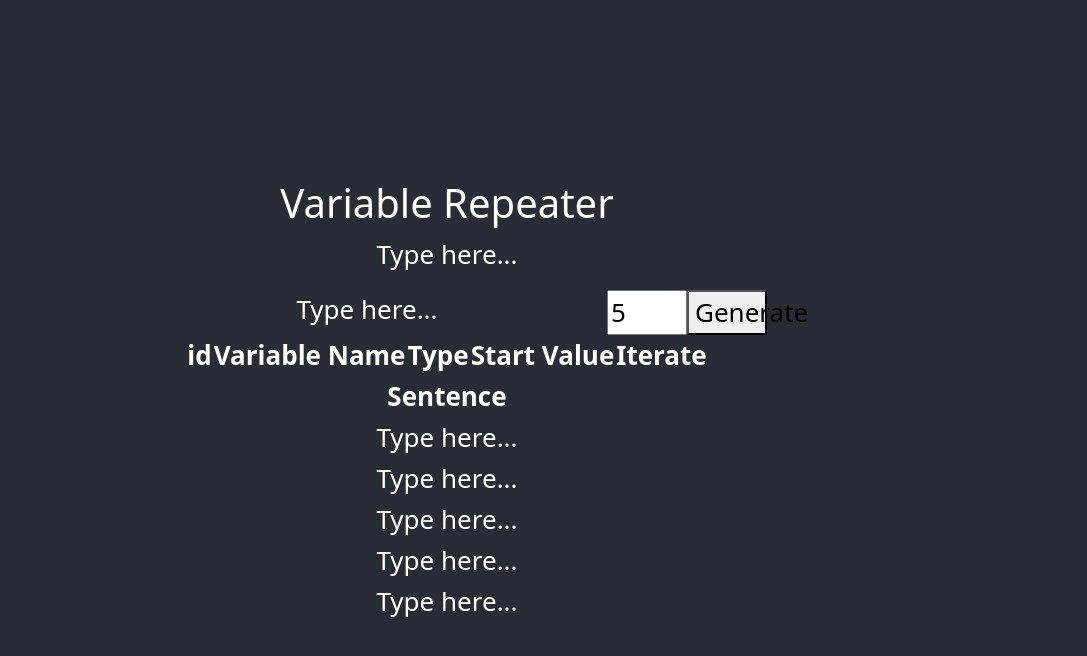
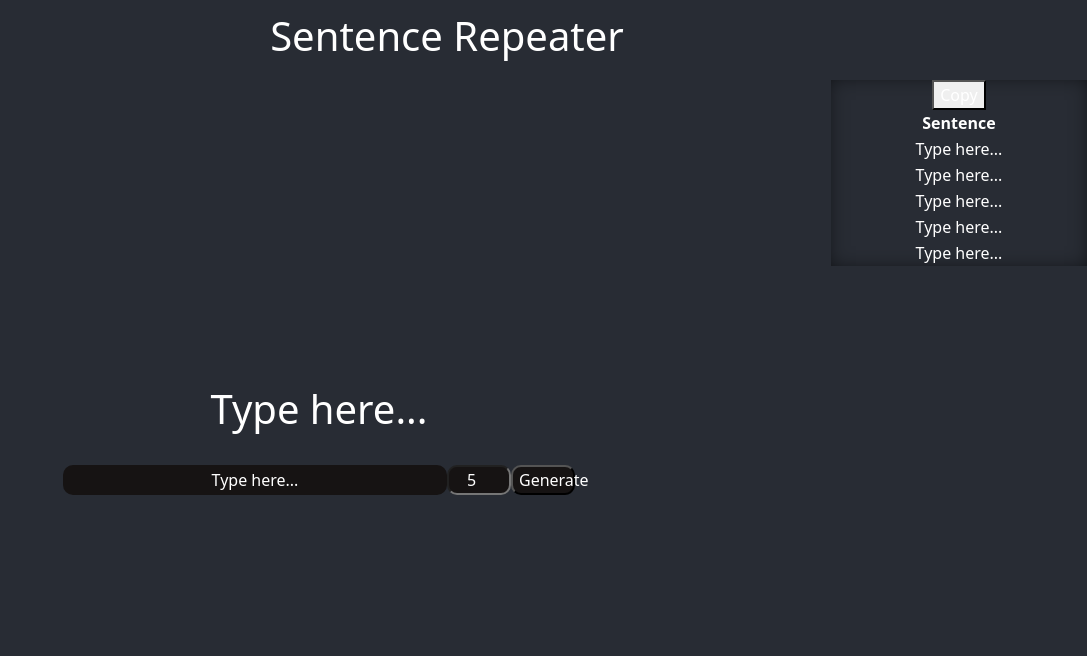
Before and after one commit to akael888/sentence-repeater, a React (Create React App) app in the folder my-app/: page / in a window 1280 px wide. Both pictures are taken after typing "5" into the empty fields and a click on the button "Generate". Shown: the top 656 px of the page, without its empty margins (193-1280 px from the left). Built offline with nearby package versions, Linux system fonts and the light colour scheme.

Commit message:
feat : Adjust a Bunch of CSS files. Add remove function when the variables and text are null

```diff
--- a/my-app/src/App.css
+++ b/my-app/src/App.css
@@ -15,7 +15,7 @@
 
 .App-header {
   background-color: #282c34;
-  min-height: 100vh;
+  min-height: 10vh;
   display: flex;
   flex-direction: column;
   align-items: center;
--- a/my-app/src/App.js
+++ b/my-app/src/App.js
@@ -18,9 +18,10 @@ function App() {
     <div className="App">
       <header className="App-header">
         <TitleHeader />
+      </header>
+      <div>
         <Repeater mainTextChange={handleMainTextChange} />
-      </header>
-
+      </div>
     </div>
   );
 }
@@ -29,7 +30,7 @@ function TitleHeader() {
   return (
     <>
       <div className="title-container">
-        <h1>Variable Repeater</h1>
+        <h1>Sentence Repeater</h1>
       </div>
     </>
   );
--- a/my-app/src/components/generator.js
+++ b/my-app/src/components/generator.js
@@ -1,4 +1,5 @@
 import { useState } from "react";
+import css from "./generator.module.css";
 
 function Generator({ variables, mainText, textArrayChanges }) {
   const [genAmount, setGenAmount] = useState(0);
@@ -28,14 +29,17 @@ function Generator({ variables, mainText, textArrayChanges }) {
       const variableEntries = Array.from(newVariables.entries());
 
       while (text.includes("{}") && variableEntries.length > 0) {
-        const [key, value] = variableEntries[currentKeyIndex % variableEntries.length];
+        const [key, value] =
+          variableEntries[currentKeyIndex % variableEntries.length];
         text = text.replace("{}", String(value.value));
 
         if (value.iterate === true) {
           value.value++;
         }
 
-        console.log("Text: " + text + " (Variable Index: " + currentKeyIndex + ")");
+        console.log(
+          "Text: " + text + " (Variable Index: " + currentKeyIndex + ")"
+        );
         currentKeyIndex++;
       }
       console.log("New Text: " + text);
@@ -55,10 +59,18 @@ function Generator({ variables, mainText, textArrayChanges }) {
   return (
     <>
       <input
+        id={css["amount-field"]}
         type="number"
         onChange={(e) => handleGenAmountChanges(e.target.value)}
+        placeholder="Amount"
       ></input>
-      <button onClick={generateText}>Generate</button>
+      <button
+        id={css["generate-button"]}
+        onClick={generateText}
+        disabled={mainText.length > 0}
+      >
+        Generate
+      </button>
     </>
   );
 }
--- /dev/null
+++ b/my-app/src/components/generator.module.css
@@ -0,0 +1,34 @@
+#amount-field {
+    background-color: rgb(22, 19, 19);
+    color: white;
+    border-radius: 10px;
+    text-align: center;
+}
+
+
+#amount-field:empty {
+    background-color: rgb(22, 19, 19);
+}
+
+#amount-field:hover {
+    background-color: rgb(255, 255, 255);
+    color: #282c34;
+    box-shadow: 0px 0px 21px -1px rgba(255, 255, 255, 0.75);
+    -webkit-box-shadow: 0px 0px 21px -1px rgba(255, 255, 255, 0.75);
+    -moz-box-shadow: 0px 0px 21px -1px rgba(255, 255, 255, 0.75);
+}
+
+
+#generate-button {
+    background-color: rgb(22, 19, 19);
+    color: white;
+    border-radius: 10px;
+}
+
+#generate-button:hover {
+    background-color: rgb(255, 255, 255);
+    color: #282c34;
+    box-shadow: 0px 0px 21px -1px rgba(255, 255, 255, 0.75);
+    -webkit-box-shadow: 0px 0px 21px -1px rgba(255, 255, 255, 0.75);
+    -moz-box-shadow: 0px 0px 21px -1px rgba(255, 255, 255, 0.75);
+}
--- a/my-app/src/components/repeater.js
+++ b/my-app/src/components/repeater.js
@@ -1,8 +1,9 @@
-import { useRef, useState } from "react";
+import { useRef, useState, useEffect } from "react";
 import Variable from "./variable";
 import Generator from "./generator";
 import ShowResult from "./result";
 import Preview from "./text-preview";
+import css from "./repeater.module.css";
 
 function Repeater({ mainTextChange }) {
   const mainTextRef = useRef(null);
@@ -20,14 +21,19 @@ function Repeater({ mainTextChange }) {
   };
 
   //disable any enter happening on main text
-  document.onkeydown = function (event) {
+  useEffect(() => {
+    const handleKeyDown = (event) => {
       if (event.key === "Enter") {
         event.preventDefault();
-      document
-        .querySelector(".main-text-container")
-        .removeAttribute("contenteditable");
+        if (mainTextRef.current) {
+          mainTextRef.current.removeAttribute("contenteditable");
+        }
       }
     };
+
+    document.addEventListener("keydown", handleKeyDown);
+    return () => document.removeEventListener("keydown", handleKeyDown);
+  }, []);
 
   //enableEditing onclick
   function enableEditing(element) {
@@ -66,16 +72,21 @@ function Repeater({ mainTextChange }) {
 
     setVariables(newVariables);
   }
+
   return (
     <>
+      <div className={css["all-container"]}>
+        <div className={css["leftside-container"]}>
+          <div className={css["preview-container"]}>
             <Preview
               mainText={mainTextRef.current?.innerText}
               variables={variables}
             />
-      <div className="repeater-container">
+          </div>
+          <div className={css["repeater-container"]}>
             <div
               // contentEditable="true"
-          className="main-text-container"
+              className={css["main-text-container"]}
               onBlur={handleMainTextBlur}
               ref={mainTextRef}
               onClick={() => enableEditing(mainTextRef.current)}
@@ -83,7 +94,7 @@ function Repeater({ mainTextChange }) {
             >
               Type here...
             </div>
-        <div className="generator-container">
+            <div className={css["generator-container"]}>
               <Generator
                 variables={variables}
                 mainText={mainTextRef}
@@ -91,9 +102,28 @@ function Repeater({ mainTextChange }) {
               />
             </div>
           </div>
+          <div className={css["variable-container"]}>
+            {variables.size > 0 ? (
+              <div className="content-div">
+                {/* Content of the div */}
+                <Variable
+                  variables={variables}
+                  variableChanges={handleVariableChanges}
+                />
+              </div>
+            ) : null}
+          </div>
+        </div>
+        <div className={css["rightside-container"]}>
+          {textArrayParent.length > 0 ? (
+              <div className="content-div">
+                {/* Content of the div */}
+                <ShowResult arrayResults={textArrayParent} />
+              </div>
+            ) : null}
 
-      <Variable variables={variables} variableChanges={handleVariableChanges} />
-      <ShowResult arrayResults={textArrayParent} />
+        </div>
+      </div>
     </>
   );
 }
--- /dev/null
+++ b/my-app/src/components/repeater.module.css
@@ -0,0 +1,104 @@
+* {
+  color: white;
+}
+
+.preview-container{
+  width: 100%;
+  height: 10%;
+}
+
+.all-container {
+  width: 100%;
+  min-height: 90vh;
+  display: inline-flex;
+  background-color: #282c34;
+  place-content: center;
+  overflow: hidden;
+}
+
+.leftside-container {
+  width: 80%;
+  display: block;
+  place-content: center;
+  box-shadow: 100px;
+}
+
+/* .leftside-container *{
+  width: 100%;
+} */
+
+
+.rightside-container {
+  /* border-color: rgb(116, 114, 114);
+  border-style: solid;
+  border-width: 5%; */
+  width: 20%;
+  height: 100%;
+  display: block;
+  place-content: center;
+  overflow-y: scroll;
+  max-height: 90vh;
+  box-shadow: 0px 0px 21px -6px rgba(0, 0, 0, 0.75) inset;
+  -webkit-box-shadow: 0px 0px 21px -6px rgba(0, 0, 0, 0.75) inset;
+  -moz-box-shadow: 0px 0px 21px -6px rgba(0, 0, 0, 0.75) inset;
+}
+
+.rightside-container div {
+  width: 100%;
+  place-items: center;
+}
+
+.rightside-container:empty {
+  width: 0;
+  height: 0;
+  place-items: center;
+}
+
+.repeater-container {
+  display: inline-flex;
+  width: 50%;
+}
+
+.main-text-container {
+  width: 75%;
+  background-color: rgb(22, 19, 19);
+  place-content: center;
+  border-radius: 10px;
+}
+
+.main-text-container:focus {
+  background-color: rgb(255, 255, 255);
+  color: #282c34;
+  box-shadow: 0px 0px 21px -1px rgba(255, 255, 255, 0.75);
+  -webkit-box-shadow: 0px 0px 21px -1px rgba(255, 255, 255, 0.75);
+  -moz-box-shadow: 0px 0px 21px -1px rgba(255, 255, 255, 0.75);
+}
+
+.main-text-container:hover {
+  background-color: rgb(255, 255, 255);
+  color: #282c34;
+  box-shadow: 0px 0px 21px -1px rgba(255, 255, 255, 0.75);
+  -webkit-box-shadow: 0px 0px 21px -1px rgba(255, 255, 255, 0.75);
+  -moz-box-shadow: 0px 0px 21px -1px rgba(255, 255, 255, 0.75);
+}
+
+
+.generator-container {
+  width: 25%;
+  place-content: center;
+  border-radius: 10px;
+}
+
+.generator-container * {
+  width: 50%;
+}
+
+
+.variable-container {
+  width: 100%;
+  /* height: 100%; */
+  place-items: center;
+  /* border-color: rgb(116, 114, 114);
+  border-style: solid;
+  border-width: 5%; */
+}
--- a/my-app/src/components/result.js
+++ b/my-app/src/components/result.js
@@ -1,4 +1,4 @@
-function ShowResult({arrayResults}) {
+function ShowResult({ arrayResults }) {
   const rows = [];
   for (let i = 0; i < arrayResults.length; i++) {
     rows.push(
@@ -6,21 +6,22 @@ function ShowResult({arrayResults}) {
         <td>{arrayResults[i]}</td>
       </tr>
     );
-    console.log('Text Array Results' + {arrayResults})
+    console.log("Text Array Results" + { arrayResults });
   }
 
   return (
     <>
+      <div>
+        <button>Copy</button>
         <table>
           <thead>
             <tr>
               <th>Sentence</th>
             </tr>
           </thead>
-        <tbody>
-          {rows}
-        </tbody>
+          <tbody>{rows}</tbody>
         </table>
+      </div>
     </>
   );
 }
--- a/my-app/src/components/text-preview.js
+++ b/my-app/src/components/text-preview.js
@@ -26,7 +26,7 @@ function Preview({ mainText, variables }) {
 
   return (
     <>
-      <p>{generatePreview()}</p>
+      <h1>{mainText ? generatePreview() : "Preview"}</h1>
     </>
   );
 }
--- a/my-app/src/index.css
+++ b/my-app/src/index.css
@@ -11,22 +11,3 @@ code {
   font-family: source-code-pro, Menlo, Monaco, Consolas, 'Courier New',
     monospace;
 }
-
-.repeater-container {
-  display: inline-flex;
-  width: 50%;
-
-}
-
-.main-text-container {
-  width: 75%;
-
-}
-
-.generator-container {
-  width: 25%;
-}
-
-.generator-container *{
-  width: 50%;
-}
```
Also changed, not shown: my-app/src/components/variable.module.css (added). Lines whose indentation alone changed are shown as unchanged.
